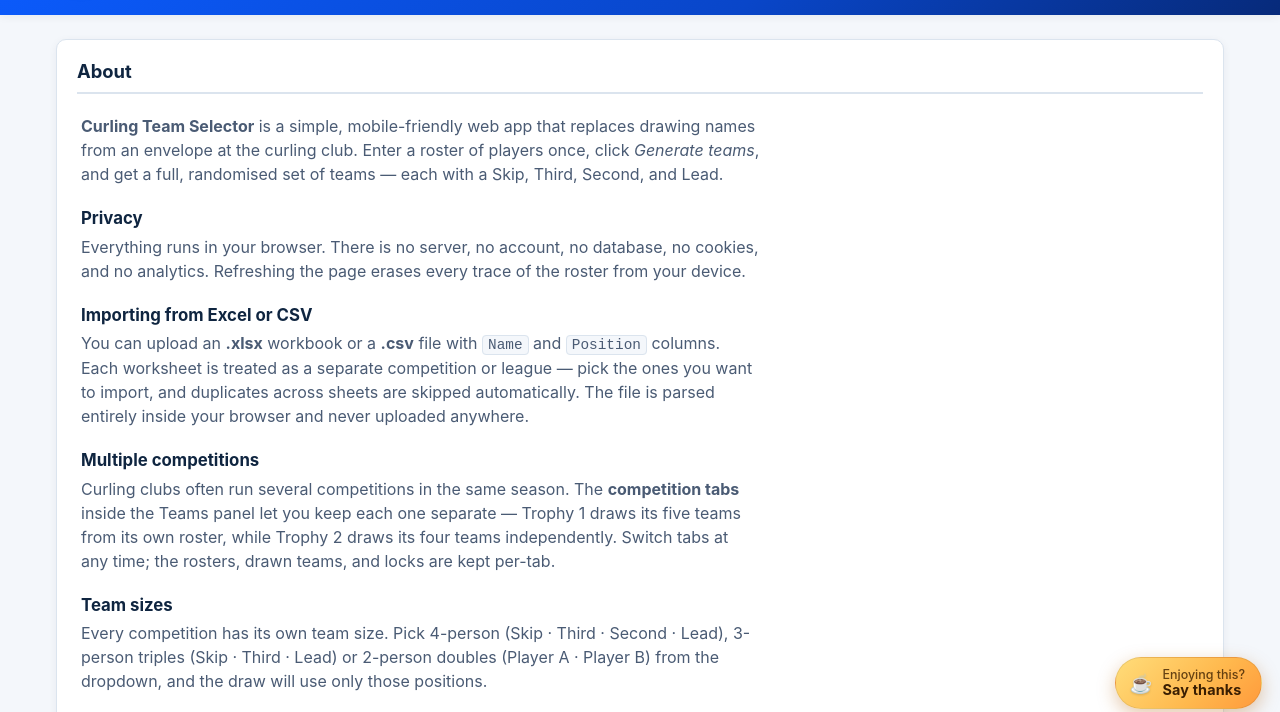
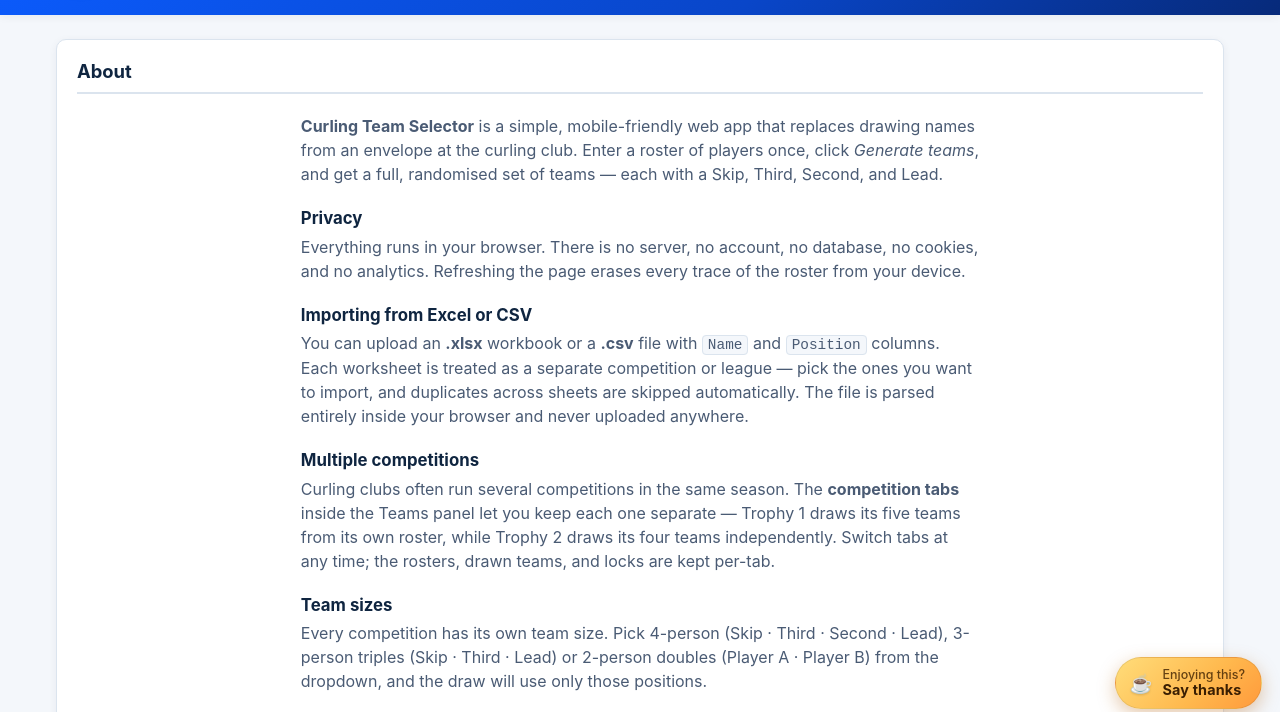
Before and after one commit to weeyin83/curling-team-selector-tool, a plain HTML site: page about.html in a window 1280 px wide. Shown: the part 73-785 px from the top of the page. Drawn offline with Linux system fonts and the light colour scheme.

Commit message:
Centre About-page text column within the full-width panel

```diff
--- a/styles.css
+++ b/styles.css
@@ -1213,8 +1213,11 @@ textarea {
 .about-content {
     padding: 4px 4px 8px;
     /* Keep line-length readable even when the panel spans the
-       full container width. */
+       full container width, and centre the column horizontally
+       so it sits in the middle rather than hugging the left edge. */
     max-width: 68ch;
+    margin-left: auto;
+    margin-right: auto;
     color: var(--ink-soft);
 }
 
```
